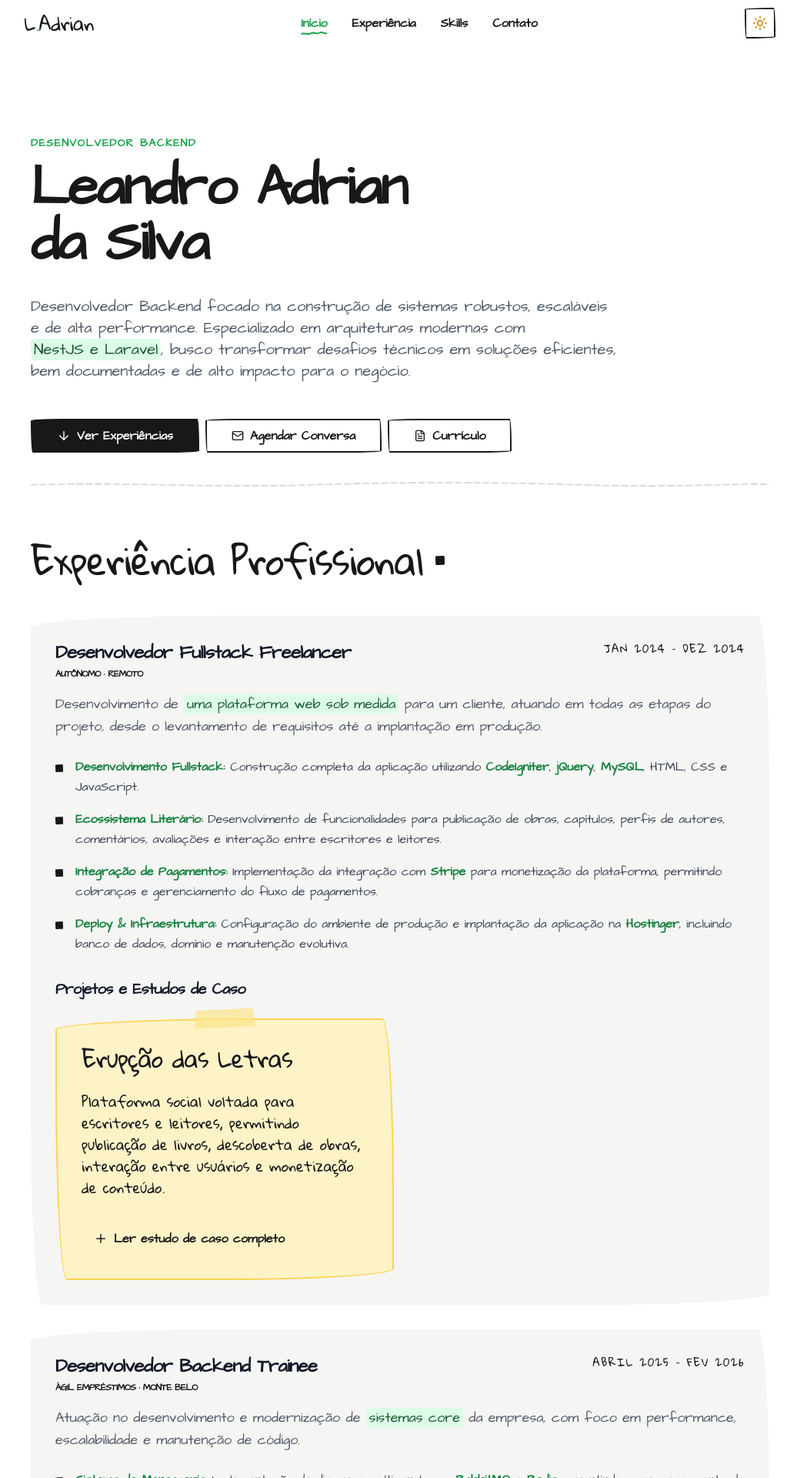
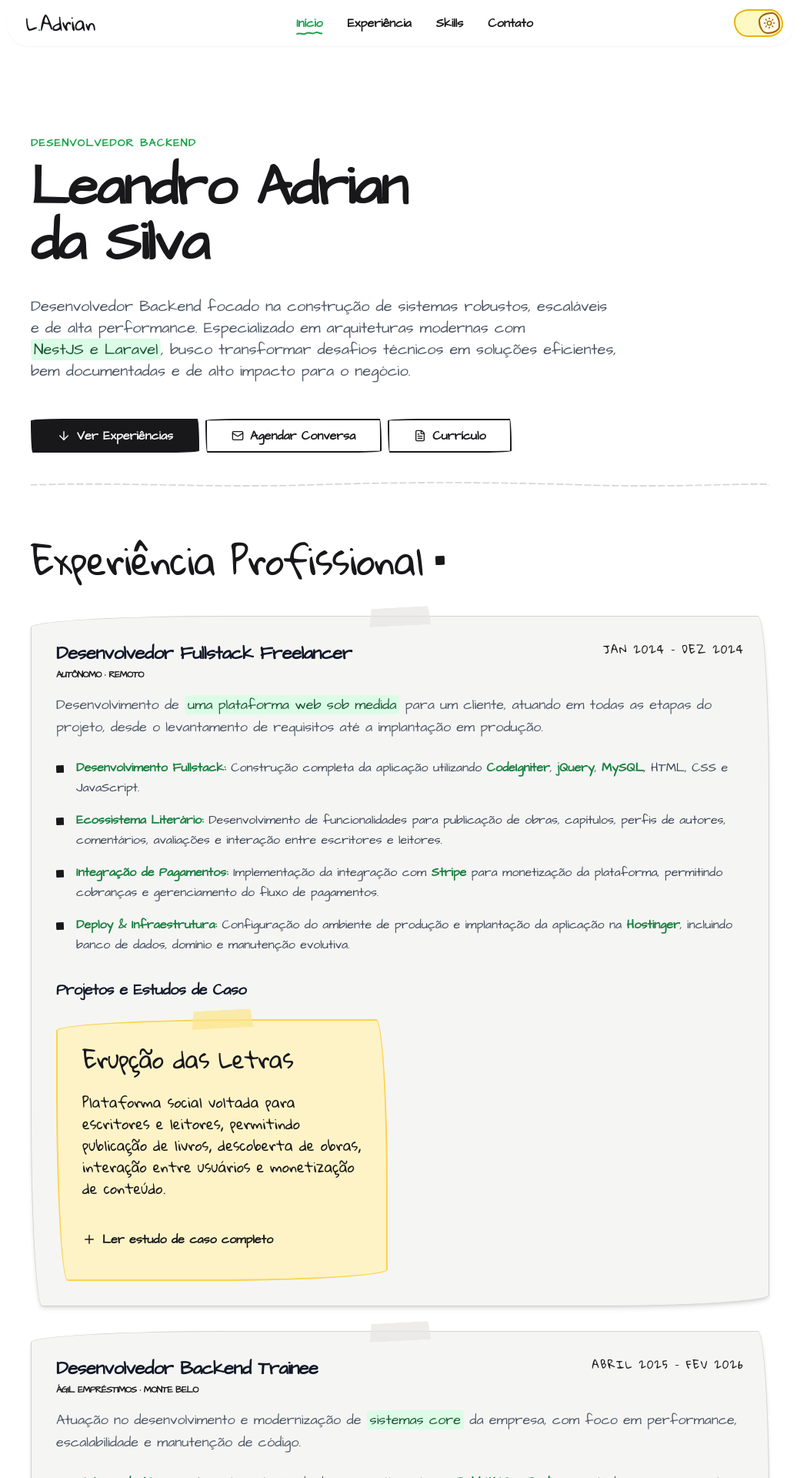
Before and after one commit to lezzin/lezzin.github.io, a Vue app: page / in a window 1280 px wide. Shown: the top 1920 px of the page at 77% size, without its empty margins (120-1169 px from the left). Built offline with nearby package versions, Linux system fonts and the light colour scheme.

Commit message:
feat - improve colors

```diff
--- a/src/components/common/Button.vue
+++ b/src/components/common/Button.vue
@@ -39,7 +39,7 @@ const noHoverVariants: Variant[] = ['ghost', 'link']
 const hoverEffect = computed(() =>
   noHoverVariants.includes(props.variant)
     ? ''
-    : 'hover:scale-105 hover:rotate-1 hover:shadow-[3px_3px_0_rgba(0,0,0,.4)] dark:hover:shadow-[3px_3px_0_rgba(255,255,255,.4)]'
+    : 'hover:scale-[102%] hover:rotate-[0.5deg] hover:shadow-[3px_3px_0_rgba(0,0,0,.4)] dark:hover:shadow-[3px_3px_0_rgba(255,255,255,.4)]'
 )
 
 const variants: Record<Variant, string> = {
@@ -81,7 +81,7 @@ const sizes: Record<Size, string> = {
   sm: 'h-9 px-3',
   default: 'h-10 px-4 py-2',
   lg: 'h-11 px-8',
-  icon: 'h-10 w-10',
+  icon: 'size-10',
 }
 
 const classes = computed(() =>
@@ -92,10 +92,10 @@ const isLink = computed(() => props.variant === 'link')
 </script>
 
 <template>
-  <a v-if="asChild" :is="'a'" :class="classes" v-bind="$attrs">
+  <a v-if="asChild" :class="classes" v-bind="$attrs">
     <svg
       v-if="isLink"
-      class="absolute -bottom-1.5 left-0 w-full h-[8px] overflow-visible pointer-events-none opacity-0 group-hover/link:opacity-100 transition-opacity duration-150"
+      class="absolute -bottom-1 left-0 w-full h-[8px] overflow-visible pointer-events-none opacity-0 group-hover/link:opacity-100 transition-opacity duration-150"
       viewBox="0 0 100 10"
       preserveAspectRatio="none"
     >
@@ -116,7 +116,7 @@ const isLink = computed(() => props.variant === 'link')
   <button v-else :type="type" :disabled="disabled" :class="classes">
     <svg
       v-if="isLink"
-      class="absolute -bottom-1.5 left-0 w-full h-[8px] overflow-visible pointer-events-none opacity-0 group-hover/link:opacity-100 transition-opacity duration-150"
+      class="absolute -bottom-1 left-0 w-full h-[8px] overflow-visible pointer-events-none opacity-0 group-hover/link:opacity-100 transition-opacity duration-150"
       viewBox="0 0 100 10"
       preserveAspectRatio="none"
     >
--- /dev/null
+++ b/src/components/common/Tape.vue
@@ -0,0 +1,12 @@
+<script setup lang="ts">
+defineProps<{
+  color: string
+}>()
+</script>
+
+<template>
+  <span
+    :class="['absolute -top-3 left-1/2 -translate-x-1/2 w-20 h-6 rotate-[-3deg] z-10', color]"
+    style="clip-path: polygon(4% 0, 96% 0, 100% 100%, 0 100%)"
+  />
+</template>
--- a/src/components/layout/Header.vue
+++ b/src/components/layout/Header.vue
@@ -1,17 +1,12 @@
 <script setup lang="ts">
 import { ref, onMounted, onUnmounted } from 'vue'
 import ThemeToggle from './ThemeToggle.vue'
+import { navItems } from '../../constants/nav-items.ts'
+import NavItems from './NavItems.vue'
 
 const isScrolled = ref(false)
 const activeSection = ref('home')
 const scrollProgress = ref(0)
-
-const navItems = [
-  { name: 'Início', href: '#' },
-  { name: 'Experiência', href: '#experience' },
-  { name: 'Skills', href: '#skills' },
-  { name: 'Contato', href: '#contact' },
-]
 
 let observer: IntersectionObserver | null = null
 
@@ -90,66 +85,17 @@ onUnmounted(() => {
   >
     <div
       :class="[
-        'relative w-full max-w-5xl flex items-center justify-between px-6 py-2.5 border-zinc-900 dark:border-zinc-100  overflow-hidden transition-all duration-300 pointer-events-auto',
-        isScrolled ? 'bg-white dark:bg-black border-2 rounded-rough' : '',
+        'relative w-full max-w-5xl flex items-center justify-between ps-6 pe-3 py-2.5 overflow-hidden transition-all duration-300 pointer-events-auto rounded-rough-pill shadow-sm border-2',
+        isScrolled
+          ? 'bg-white dark:bg-zinc-950 border-zinc-300 dark:border-zinc-800'
+          : 'border-transparent',
       ]"
     >
       <a href="#" class="font-handwritten text-2xl tracking-tight text-board-text">
         L<span class="text-green-600 dark:text-green-400">.</span>Adrian
       </a>
 
-      <nav class="hidden md:flex items-center gap-8">
-        <div v-for="item in navItems" :key="item.name" class="relative group">
-          <a
-            :href="item.href"
-            :class="[
-              'relative inline-block text-base font-bold transition-colors duration-200',
-              activeSection === item.href.replace('#', '') ||
-              (item.href === '#' && activeSection === 'home')
-                ? 'text-green-600 dark:text-green-400'
-                : '',
-            ]"
-          >
-            {{ item.name }}
-          </a>
-
-          <svg
-            v-if="
-              activeSection === item.href.replace('#', '') ||
-              (item.href === '#' && activeSection === 'home')
-            "
-            class="absolute -bottom-1.5 left-0 w-full h-[8px] overflow-visible pointer-events-none"
-            viewBox="0 0 100 10"
-            preserveAspectRatio="none"
-          >
-            <path
-              d="M2,5 C15,2 25,8 38,4 C50,1 60,7 72,3 C82,0.5 90,6 98,4"
-              fill="none"
-              stroke="currentColor"
-              stroke-width="2.5"
-              stroke-linecap="round"
-              class="text-green-600 dark:text-green-400"
-            />
-          </svg>
-
-          <svg
-            v-else
-            class="absolute -bottom-1.5 left-0 w-full h-[8px] overflow-visible pointer-events-none opacity-0 group-hover:opacity-100 transition-opacity duration-150"
-            viewBox="0 0 100 10"
-            preserveAspectRatio="none"
-          >
-            <path
-              d="M2,6 C18,2 30,8 45,3 C58,-0.5 68,7 82,2 C90,-0.5 94,5 98,3"
-              fill="none"
-              stroke="currentColor"
-              stroke-width="2.5"
-              stroke-linecap="round"
-              class="sketch-draw"
-              pathLength="1"
-            />
-          </svg>
-        </div>
-      </nav>
+      <NavItems :active="activeSection" class="hidden md:flex" />
 
       <div class="flex items-center gap-4">
         <ThemeToggle />
--- /dev/null
+++ b/src/components/layout/NavItems.vue
@@ -0,0 +1,58 @@
+<script setup lang="ts">
+import { navItems } from '../../constants/nav-items'
+
+defineProps<{
+  active?: string
+}>()
+</script>
+
+<template>
+  <nav class="flex items-center flex-wrap gap-8">
+    <div v-for="item in navItems" :key="item.name" class="relative group">
+      <a
+        :href="item.href"
+        :class="[
+          'relative inline-block text-base font-bold transition-colors duration-200',
+          active === item.href.replace('#', '') || (item.href === '#' && active === 'home')
+            ? 'text-green-600 dark:text-green-400'
+            : '',
+        ]"
+      >
+        {{ item.name }}
+      </a>
+
+      <svg
+        v-if="active === item.href.replace('#', '') || (item.href === '#' && active === 'home')"
+        class="absolute -bottom-1.5 left-0 w-full h-[8px] overflow-visible pointer-events-none"
+        viewBox="0 0 100 10"
+        preserveAspectRatio="none"
+      >
+        <path
+          d="M2,5 C15,2 25,8 38,4 C50,1 60,7 72,3 C82,0.5 90,6 98,4"
+          fill="none"
+          stroke="currentColor"
+          stroke-width="2.5"
+          stroke-linecap="round"
+          class="text-green-600 dark:text-green-400"
+        />
+      </svg>
+
+      <svg
+        v-else
+        class="absolute -bottom-1.5 left-0 w-full h-[8px] overflow-visible pointer-events-none opacity-0 group-hover:opacity-100 transition-opacity duration-150"
+        viewBox="0 0 100 10"
+        preserveAspectRatio="none"
+      >
+        <path
+          d="M2,6 C18,2 30,8 45,3 C58,-0.5 68,7 82,2 C90,-0.5 94,5 98,3"
+          fill="none"
+          stroke="currentColor"
+          stroke-width="2.5"
+          stroke-linecap="round"
+          class="sketch-draw"
+          pathLength="1"
+        />
+      </svg>
+    </div>
+  </nav>
+</template>
--- a/src/components/layout/ThemeToggle.vue
+++ b/src/components/layout/ThemeToggle.vue
@@ -1,19 +1,28 @@
 <script setup lang="ts">
 import { Moon, Sun } from 'lucide-vue-next'
 import { useTheme } from '../../composables/useTheme'
-import Button from '../common/Button.vue'
 
 const { theme, toggleTheme } = useTheme()
 </script>
 
 <template>
-  <Button @click="toggleTheme" variant="outline" size="icon">
-    <template v-if="theme === 'light'">
-      <Sun :size="20" class="text-yellow-600" />
-    </template>
-
-    <template v-else>
-      <Moon :size="20" class="text-blue-300" />
-    </template>
-  </Button>
+  <button
+    @click="toggleTheme"
+    class="relative rounded-rough-pill border-2 inline-flex items-center shrink-0 w-16 h-9 transition-colors duration-200 focus-visible:outline-none focus-visible:ring-2 focus-visible:ring-offset-2"
+    :class="theme === 'light' ? 'border-yellow-500 bg-yellow-100' : 'border-blue-700 bg-blue-300'"
+    role="switch"
+    :aria-checked="theme === 'light'"
+  >
+    <span
+      class="relative z-10 flex items-center justify-center size-7 rounded-rough-circle border-2 transition-transform duration-200 ease-out"
+      :class="[
+        theme === 'light'
+          ? 'translate-x-[30px] bg-yellow-50 border-yellow-700 text-yellow-700'
+          : 'translate-x-[2px] bg-blue-50 border-blue-700 text-blue-700',
+      ]"
+    >
+      <Sun v-if="theme === 'light'" key="sun" :size="16" />
+      <Moon v-else key="moon" :size="16" />
+    </span>
+  </button>
 </template>
--- /dev/null
+++ b/src/constants/nav-items.ts
@@ -0,0 +1,6 @@
+export const navItems = [
+  { name: 'Início', href: '#' },
+  { name: 'Experiência', href: '#experience' },
+  { name: 'Skills', href: '#skills' },
+  { name: 'Contato', href: '#contact' },
+]
--- a/src/features/experience/components/ExperienceItem.vue
+++ b/src/features/experience/components/ExperienceItem.vue
@@ -6,6 +6,7 @@ import ProjectItem from '../../project/ProjectItem.vue'
 import type { Project } from '../../../types/project.ts'
 import ProjectItemModal from '../../project/ProjectItemModal.vue'
 import { STICKY_PALETTE } from '../../../constants/sticky-palette.ts'
+import Tape from '../../../components/common/Tape.vue'
 
 defineProps<{
   experience: Experience
@@ -13,7 +14,7 @@ defineProps<{
 
 const selectedProjectIndex = ref(0)
 const sticky = computed(
-  () => STICKY_PALETTE[(selectedProjectIndex.value ?? 0) % STICKY_PALETTE.length]
+  () => STICKY_PALETTE[(selectedProjectIndex.value ?? 0) % STICKY_PALETTE.length]!
 )
 
 const selectedProject = ref<Project | null>(null)
@@ -30,7 +31,11 @@ const closeProject = () => {
 </script>
 
 <template>
-  <article class="group relative py-8 bg-stone-100 dark:bg-stone-900 rounded-rough p-4 md:p-8">
+  <article
+    class="group relative py-8 bg-stone-100 dark:bg-stone-900 border border-stone-300 dark:border-stone-950 rounded-rough p-4 md:p-8 shadow-md"
+  >
+    <Tape color="bg-stone-200/70 dark:bg-stone-800/60" />
+
     <div class="space-y-4">
       <header>
         <div class="flex justify-between items-start gap-4 flex-wrap">
@@ -72,7 +77,7 @@ const closeProject = () => {
         Projetos e Estudos de Caso
       </h4>
 
-      <div class="grid md:grid-cols-2 gap-4 mt-4">
+      <div class="grid md:grid-cols-2 gap-4 md:gap-8 mt-4">
         <ProjectItem
           v-for="(project, index) in experience.projects"
           :key="project.name"
--- a/src/features/project/ProjectItem.vue
+++ b/src/features/project/ProjectItem.vue
@@ -5,6 +5,7 @@ import type { Project } from '../../types/project'
 import { formatText } from '../../utils/markdown'
 import Button from '../../components/common/Button.vue'
 import { STICKY_PALETTE } from '../../constants/sticky-palette.ts'
+import Tape from '../../components/common/Tape.vue'
 
 const props = defineProps<{
   project: Project
@@ -15,21 +16,14 @@ const emit = defineEmits<{
   (e: 'open', project: Project): void
 }>()
 
-const sticky = computed(() => STICKY_PALETTE[(props.index ?? 0) % STICKY_PALETTE.length])
+const sticky = computed(() => STICKY_PALETTE[(props.index ?? 0) % STICKY_PALETTE.length]!)
 </script>
 
 <template>
   <article class="relative">
-    <span
-      :class="[
-        'absolute -top-3 left-1/2 -translate-x-1/2 w-20 h-6 rotate-[-3deg] z-10',
-        sticky?.tape,
-        'shadow-sm',
-      ]"
-      style="clip-path: polygon(4% 0, 96% 0, 100% 100%, 0 100%)"
-    />
+    <Tape :color="sticky.tape" />
 
-    <div :class="['p-6 md:p-8 rounded-rough border-2', sticky?.bg, sticky?.border]">
+    <div :class="['p-6 md:p-8 rounded-rough border-2', sticky.bg, sticky.border]">
       <h3
         class="text-xl md:text-3xl font-handwritten text-zinc-900 dark:text-zinc-100 tracking-tight mb-6"
       >
@@ -40,7 +34,7 @@ const sticky = computed(() => STICKY_PALETTE[(props.index ?? 0) % STICKY_PALETTE
         <p class="project-text" v-html="formatText(project.context)" />
       </div>
 
-      <Button @click="emit('open', project)" variant="link" as-child>
+      <Button @click="emit('open', project)" variant="link" class="ps-0">
         <div class="flex items-center">
           <Plus :size="18" class="mr-2" />
           Ler estudo de caso completo
```
Also changed, not shown: src/components/layout/PrimaryLayout.vue (+6 -1 lines), src/features/project/ProjectItemModal.vue (+6 -4 lines).
